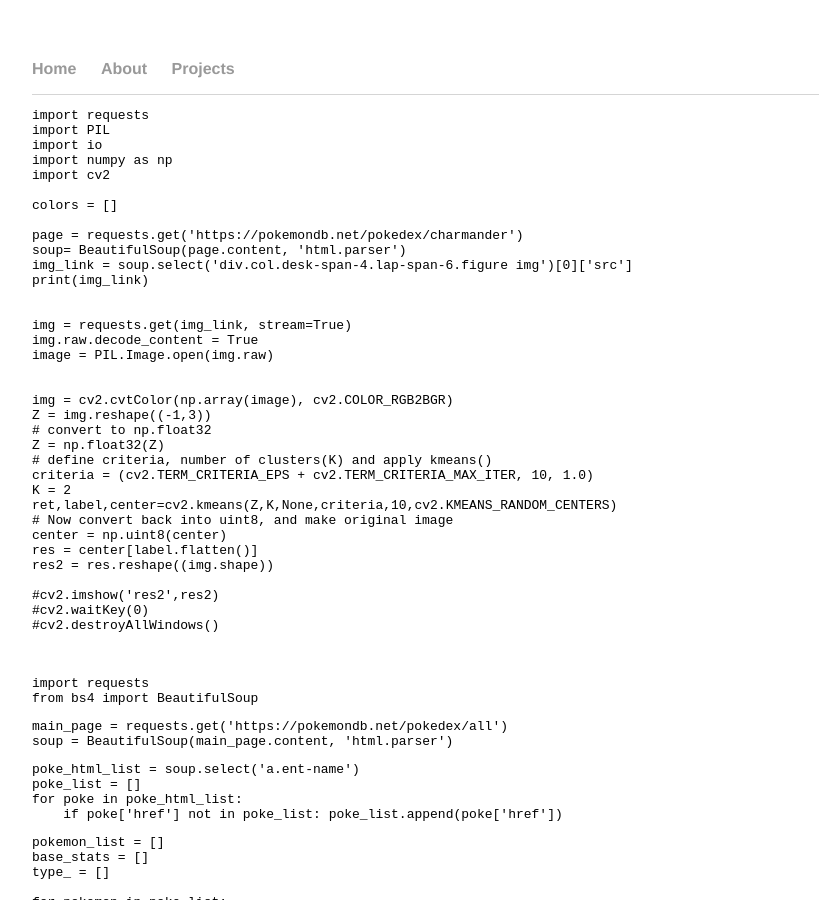
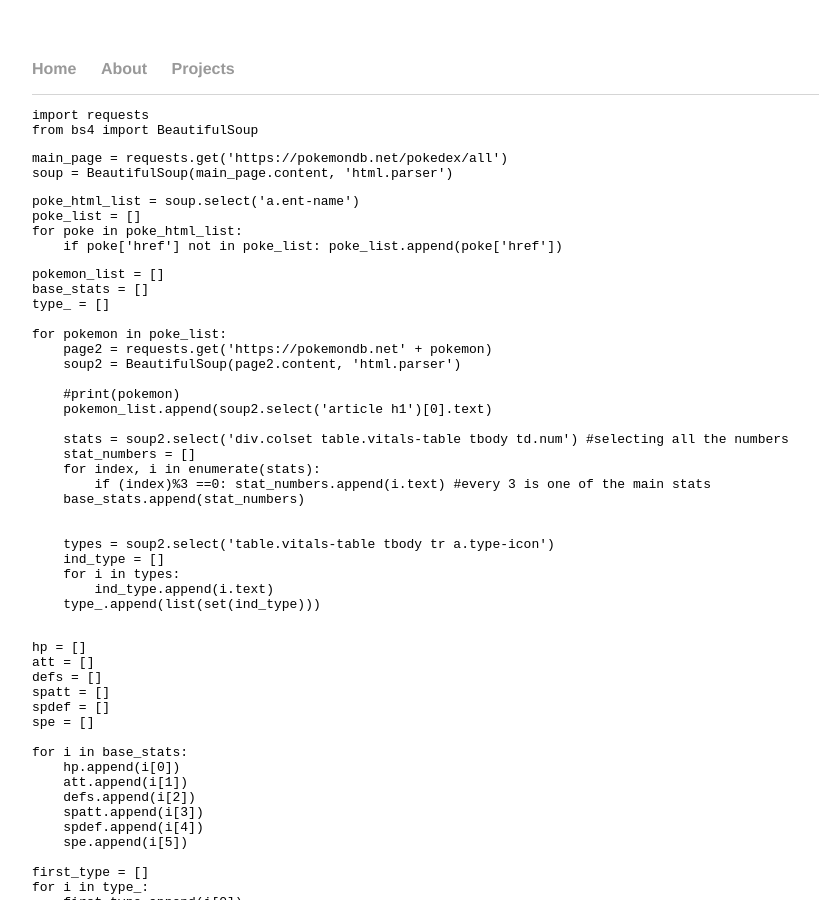
Before and after one commit to clfkenny/clfkenny.github.io, a Jekyll site: the page built from projects/pokemon classification.md, in a window 1280 px wide and 900 px high. Shown: the whole window, without its empty margins (160-979 px from the left). Built offline with Jekyll 4.4.1, drawn with Linux system fonts in a browser that asks for light colours; our own code applies the rules of GitHub Pages for plain Markdown files.

Commit message:
Update pokemon classification.md

````diff
--- a/projects/pokemon classification.md
+++ b/projects/pokemon classification.md
@@ -1,45 +1,3 @@
-
-
-```python
-import requests
-import PIL
-import io
-import numpy as np
-import cv2
-
-colors = []
-
-page = requests.get('https://pokemondb.net/pokedex/charmander')
-soup= BeautifulSoup(page.content, 'html.parser')
-img_link = soup.select('div.col.desk-span-4.lap-span-6.figure img')[0]['src']
-print(img_link)
-
-
-img = requests.get(img_link, stream=True)
-img.raw.decode_content = True
-image = PIL.Image.open(img.raw)
-
-
-img = cv2.cvtColor(np.array(image), cv2.COLOR_RGB2BGR)
-Z = img.reshape((-1,3))
-# convert to np.float32
-Z = np.float32(Z)
-# define criteria, number of clusters(K) and apply kmeans()
-criteria = (cv2.TERM_CRITERIA_EPS + cv2.TERM_CRITERIA_MAX_ITER, 10, 1.0)
-K = 2
-ret,label,center=cv2.kmeans(Z,K,None,criteria,10,cv2.KMEANS_RANDOM_CENTERS)
-# Now convert back into uint8, and make original image
-center = np.uint8(center)
-res = center[label.flatten()]
-res2 = res.reshape((img.shape))
-
-#cv2.imshow('res2',res2)
-#cv2.waitKey(0)
-#cv2.destroyAllWindows()
-
-
-```
-
 
 ```python
 import requests
````
